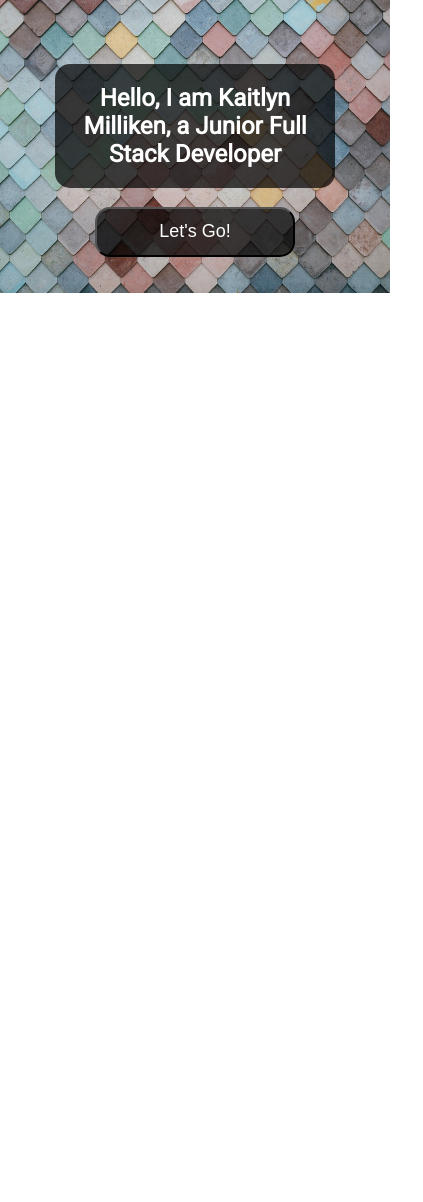
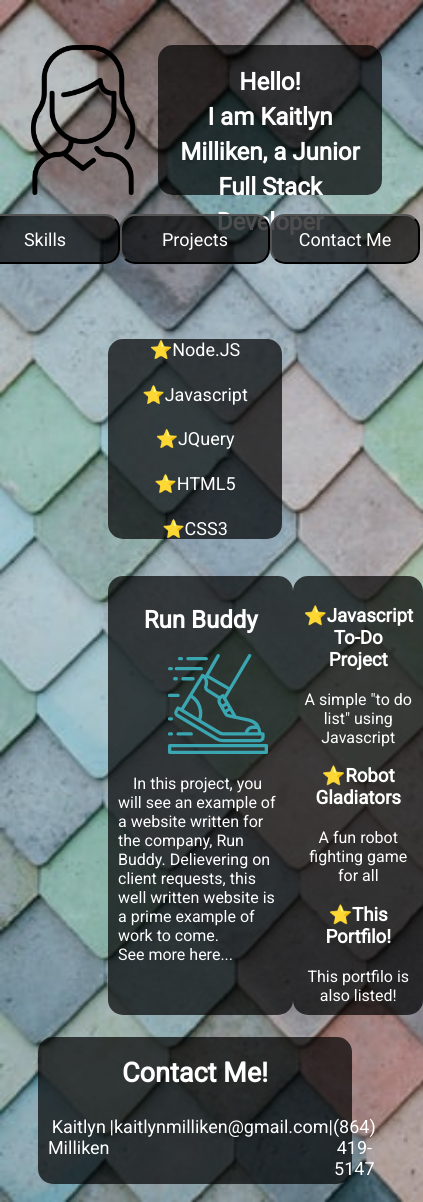
Before and after one commit to KaitlynMilliken/Portfolio, a plain HTML site: page index.html in a window 390 px wide. Shown: the whole page, 423 px wide, since content can reach past the window. Before the commit the page ends 844 px from the top, so only its background shows below. Drawn offline with Linux system fonts and the light colour scheme.

Commit message:
added media view ports and final display changes

```diff
--- a/assets/css/style.css
+++ b/assets/css/style.css
@@ -1,4 +1,7 @@
 /*sourced from https://unsplash.com/photos/jR4Zf-riEjI*/
+*{
+    font-family: 'Roboto', sans-serif;
+}
 
 body{
     background-image: url('../images/background-1.jpg');
@@ -6,6 +9,7 @@ body{
     background-size: cover;
     color:#fff;
     font-family: 'Roboto', sans-serif;
+    animation: fadeIn 0.7s;
 }
 
 @keyframes fadeIn {
@@ -20,30 +24,200 @@ body{
 
 /*hero styling*/
 
-.hero-content{
+.hero{
+    padding-top: 10%;;
     display: flex;
-    align-items: center;
-    flex-direction: column;
-    animation: fadeIn 0.7s;
+    justify-content: center;
 }
 
-.hero{
-    margin-top: 15%;
+.hero-content {
     background: rgba(0,0,0,0.7);
-    width: 75%;
     text-align: center;
+    height: 150px;
     border-radius: 15px;
+    padding-left: 10px;
+    padding-right: 10px;
+    line-height: 50px;
 }
 
-.hero-content button{
+.profile{
+    width: 150px;
+}
+
+/*button styling*/
+
+nav {
+    display: flex;
+    justify-content: space-between;
+    width: 50%;
+    margin: 5% 300px auto 300px;
+}
+
+nav button{
+    font-family: 'Roboto', sans-serif;
+    color: white;
     background: rgba(0,0,0,0.7);
-    margin-top: 5%;
-    color: #fff;
-    width: 200px;
+    border-radius: 15px;
     height: 50px;
-    border-radius: 15px;
+    width: 150px;
     font-size: 18px;
 }
 
+/* skills stlying */
+
+#skills{
+    margin: 20% 100px auto 100px;
+    height: 100px;
+    padding: 0 30px 0 30px;
+    background: rgba(0,0,0,0.7);
+    border-radius: 15px;
+    list-style-type: none;
+    display: flex;
+    justify-content: space-between;
+    align-items: center;
+    font-size: 22px;
+}
+
+
+/* projects styling */
+
+#projects{
+    display: flex;
+    margin: 10% 100px auto 100px;
+    justify-content: space-between;
+}
+
+.project-spotlight{
+    background: rgba(0,0,0,0.7);
+    border-radius: 15px;
+    width: 600px;
+    height: 300px;
+}
+
+.project-spotlight h2{
+    text-align: center;
+}
+
+.run-buddy{
+    height: 200px;
+    padding-left: 50px;
+    float: left;
+}
+
+.sidebar-projects{
+    background: rgba(0,0,0,0.7);
+    border-radius: 15px;
+    width: 350px;
+    height: 300px;
+}
+.mini-project{
+    text-align: center;
+}
+
+.mini-project a{
+    text-decoration: none;
+    color: white;
+}
+
+.project-spotlight a{
+    text-decoration: none;
+    color: white;
+}
+
+#contact-me{
+    background: rgba(0,0,0,0.7);
+    width: 84%;
+    margin-left: 8%;
+    border-radius: 15px;
+    text-align: center;
+}
+
+#contact-me h2{
+    padding-top: 20px;
+}
+
+#contact-me ul{
+    display: flex;
+    justify-content: space-between;
+    padding: 25px 150px 50px 150px;
+}
+
+#contact-me ul li{
+    list-style-type: none;
+}
+
+
+@media screen and (max-width: 980px) {
+    .info-buttons {
+        display: flex;
+        justify-content: center;
+    }
+
+}
+
+@media screen and (max-width: 768px) {
+    #skills, #contact-me{
+        font-size: 18px;
+    }
+
+    .run-buddy{
+        height: 100px;
+        padding-left: 15px;
+        padding-right: 15px;
+    }
+
+    .project-spotlight span{
+        padding-left: 15px;
+    }
+
+    .project-spotlight{
+        width: 400px;
+    }
+
+    #contact-me ul{
+        padding: 15px 10px 15px 10px;
+    }
+}
+
+@media screen and (max-width: 575px) {
+    .hero-content{
+        line-height: 35px;
+    }
+
+    nav {
+        display: flex;
+        justify-content: center;
+        width: auto;
+    }
+
+    #skills{
+        display: flex;
+        flex-direction: column;
+        flex-wrap: wrap;
+        height: 200px;
+    }
+
+    #contact-me ul{
+        padding: 5px 10px 5px 10px;
+    }
+
+    .project-spotlight{
+        height: auto;
+        padding: 10px 10px 10px 10px;
+    }
+
+    .run-buddy{
+        float:none;
+        display: block;
+        padding-left:50px;
+        padding-bottom: 20px;
+    }
+
+    .sidebar-projects{
+        height: auto;
+        width: 400px;
+        padding: 10px 10px 10px 10px;
+    }
+}
 
 /* slow fade: https://www.codegrepper.com/code-examples/css/how+to+make+slow+fade+appear+in+css */
--- a/index.html
+++ b/index.html
@@ -11,12 +11,77 @@
     <link rel="stylesheet" href="assets/css/style.css"/>
 </head>
 <body>
-    <div class="hero-content">
-        <section class="hero">
-            <h1>Hello, I am Kaitlyn Milliken, a Junior Full Stack Developer</h1>
+    <!--Hero-->
+    <div class="hero">
+        <img src="assets/images/profile.png" class="profile"/>
+        <section class="hero-content">
+            <h1>Hello!
+                <br/>
+                I am Kaitlyn Milliken, a Junior Full Stack Developer</h1>
         </section>
+    </div>
 
-        <button>Let's Go!</button>
+    <div class="info-buttons">
+        <nav>
+            <a href="#skills"><button>Skills</button></a>
+            <a href="#projects"><button>Projects</button></a>
+            <a href="#contact-me"><button>Contact Me</button></a>
+        </nav>
     </div>
+
+    <!--Skills-->
+    <section id="skills">
+        <span>⭐Node.JS</span>
+        <span>⭐Javascript</span>
+        <span>⭐JQuery</span>
+        <span>⭐HTML5</span>
+        <span>⭐CSS3</span>
+    </section>
+
+    <!--Project Show-->
+    <div id="projects">
+        <section class="project-spotlight">
+            <h2>Run Buddy</h2>
+            <img src="./assets/images/step-3.svg" class="run-buddy"/>
+            <span>
+                In this project, you will see an example of a website written for the company, Run Buddy.
+                Delievering on client requests, this well written website is a prime example of work to come.
+                <br />
+                <a href="https://github.com/KaitlynMilliken/run-buddy">See more here...</a>
+            </span>
+        </section>
+        <div class="sidebar-projects">
+            <section class="mini-project">
+                <h3>⭐Javascript To-Do Project</h3>
+                    <a href="https://github.com/KaitlynMilliken/To-Do-List">
+                        A simple "to do list" using Javascript
+                    </a>
+            </section>
+            <section class="mini-project">
+                <h3>⭐Robot Gladiators</h3>
+                <a href="https://github.com/KaitlynMilliken/robot-gladiators">
+                    A fun robot fighting game for all
+                </a>
+            </section>
+            <section class="mini-project">
+                <h3>⭐This Portfilo!</h3>
+                <a href="https://github.com/KaitlynMilliken/Portfolio">
+                    This portfilo is also listed!
+                </a>
+            </section>
+        </div>
+    </div>
+
+    <!-- Contact Me -->
+    <section id="contact-me">
+        <h2>Contact Me!</h2>
+        <ul>
+            <li>Kaitlyn Milliken</li>
+            <li>|</li>
+            <li>kaitlynmilliken@gmail.com</li>
+            <li>|</li>
+            <li>(864) 419-5147</li>
+        </ul>
+    </section>
 </body>
 </html>
```
Also changed, not shown: assets/images/profile.png (added), assets/images/step-3.svg (added).
